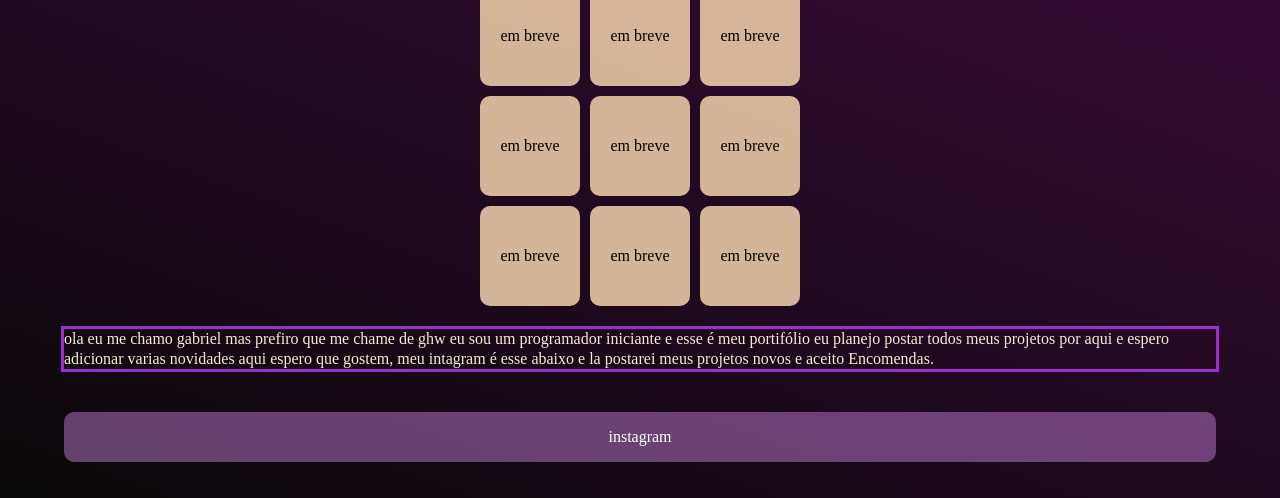
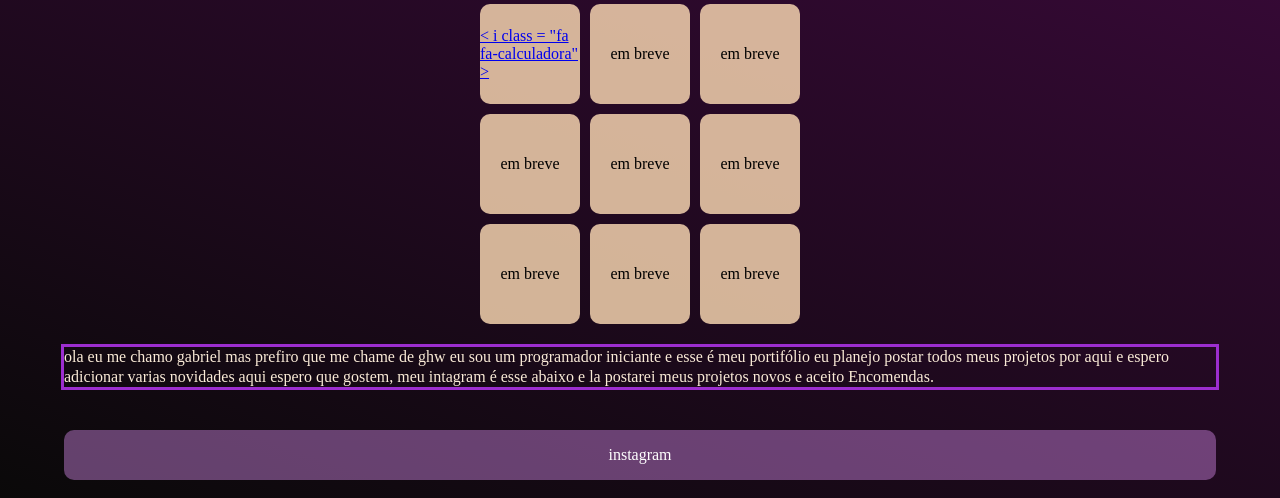
Before and after one commit to Jwpurple8/portifolio, a plain HTML site: page index.html in a window 1280 px wide. Shown: the part 302-800 px from the top of the page. Drawn offline with Linux system fonts and the light colour scheme.

Commit message:
Update index.html

```diff
--- a/index.html
+++ b/index.html
@@ -10,6 +10,9 @@
       href="https://fonts.googleapis.com/css2?family=Noto+Sans+Cherokee:wght@100..900&family=Roboto:ital,wght@0,100;0,300;0,400;0,500;0,700;0,900;1,100;1,300;1,400;1,500;1,700;1,900&display=swap"
       rel="stylesheet"
     />
+    >
+< link rel = "folha de estilo" href = "https://cdnjs.cloudflare.com/ajax/libs/font-awesome/4.7.0/css/font-awesome.min.css"  />
+
 
     <title>portifolio</title>
   </head>
@@ -37,8 +40,8 @@
 
     <div class="tudo">
       <div class="projetos">
-        em breve
-        <a href=""></a>
+
+        <a href="/calculadora/index.html">< i class = "fa fa-calculadora" ></ i > </a>
       </div>
 
       <div class="projetos">
```
